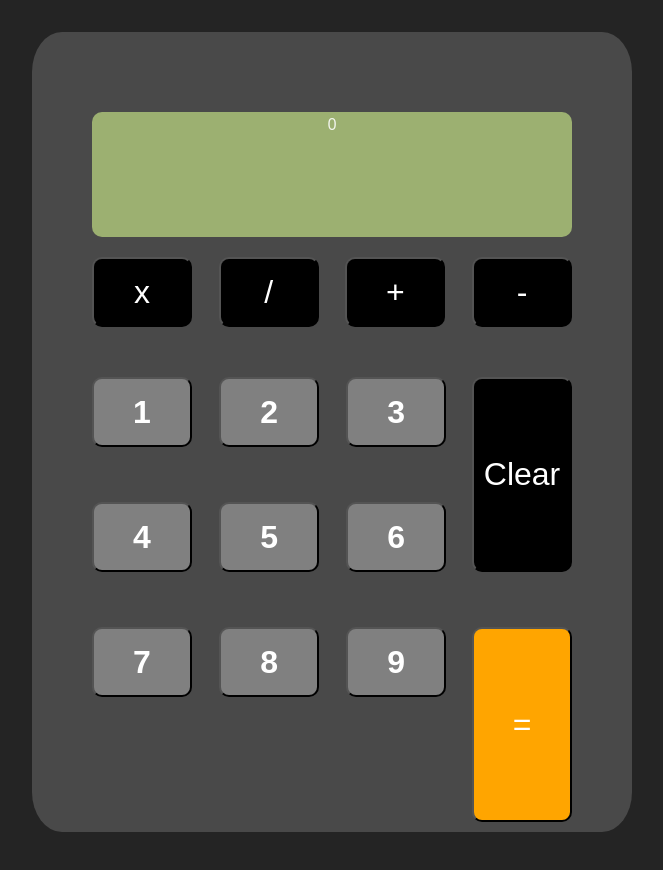
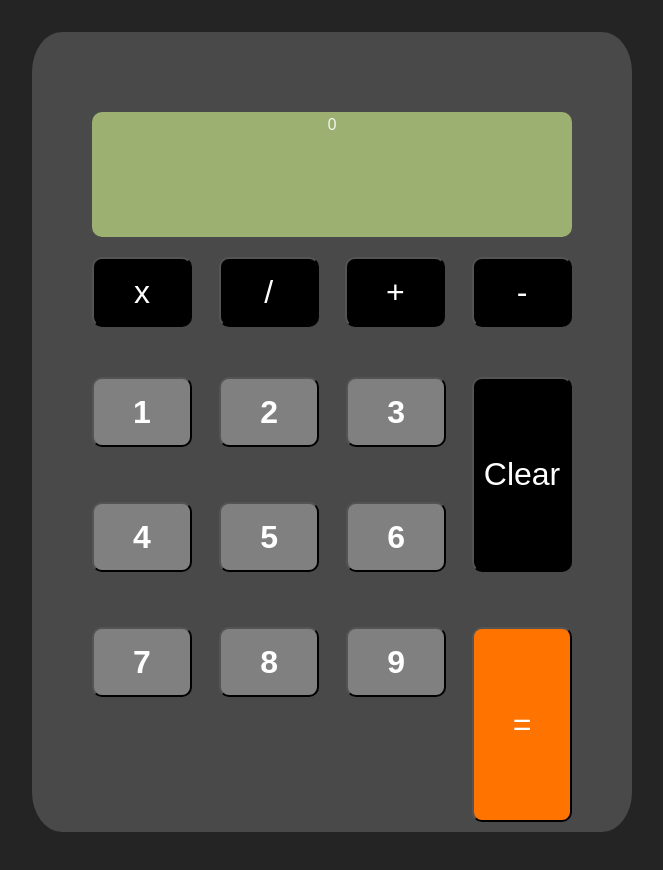
Before and after one commit to TheTallProgrammer/redux-react-calculator, a React (Vite) app: page / in a window 1280 px wide. Shown: the top 870 px of the page, without its empty margins (308-971 px from the left). Built offline with nearby package versions, Linux system fonts and the light colour scheme.

Commit message:
Changed equal button color

```diff
--- a/src/components/Calculator.tsx
+++ b/src/components/Calculator.tsx
@@ -28,7 +28,7 @@ const Calculator = () => {
           </div>
           <div className={styles.specialOpWrapper} >
             <OperatorButton operatorSymbol='Clear' buttonColor='#000000' width={100} height={195}/>
-            <OperatorButton operatorSymbol='=' buttonColor='#FFA500' width={100} height={195}/>
+            <OperatorButton operatorSymbol='=' buttonColor='#ff7300ff' width={100} height={195}/>
           </div>
         </div>
       </div>
```
